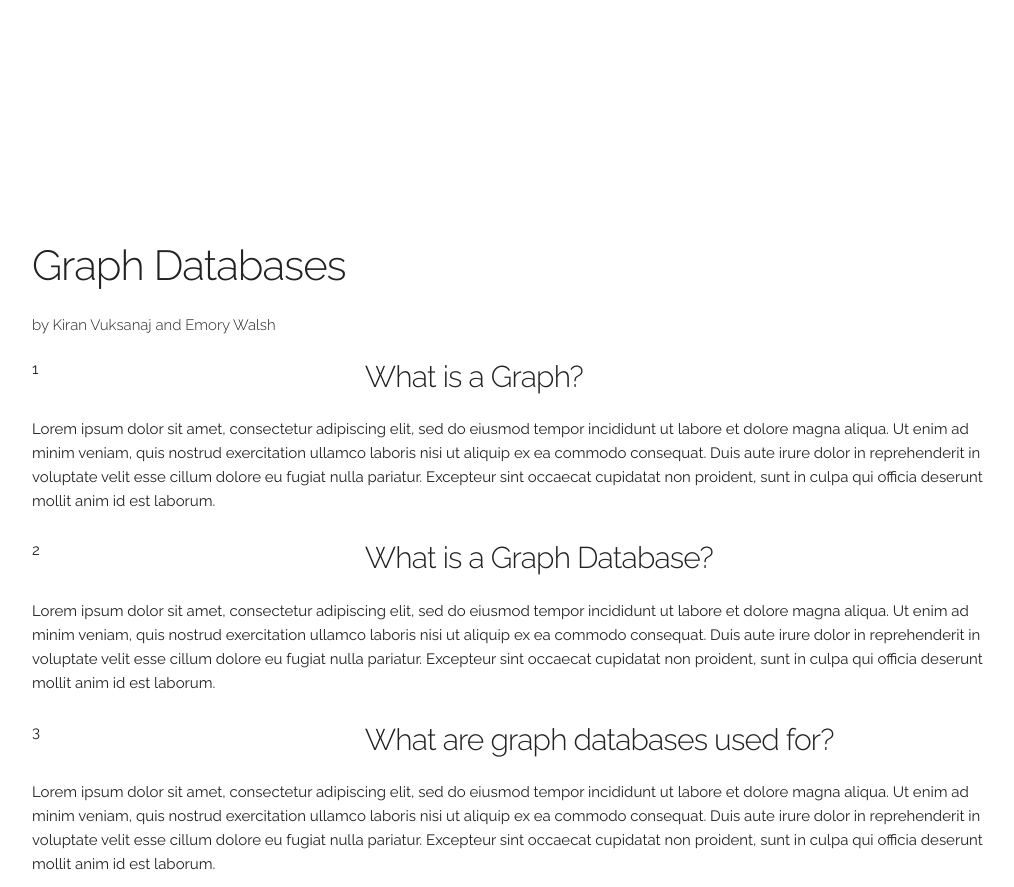
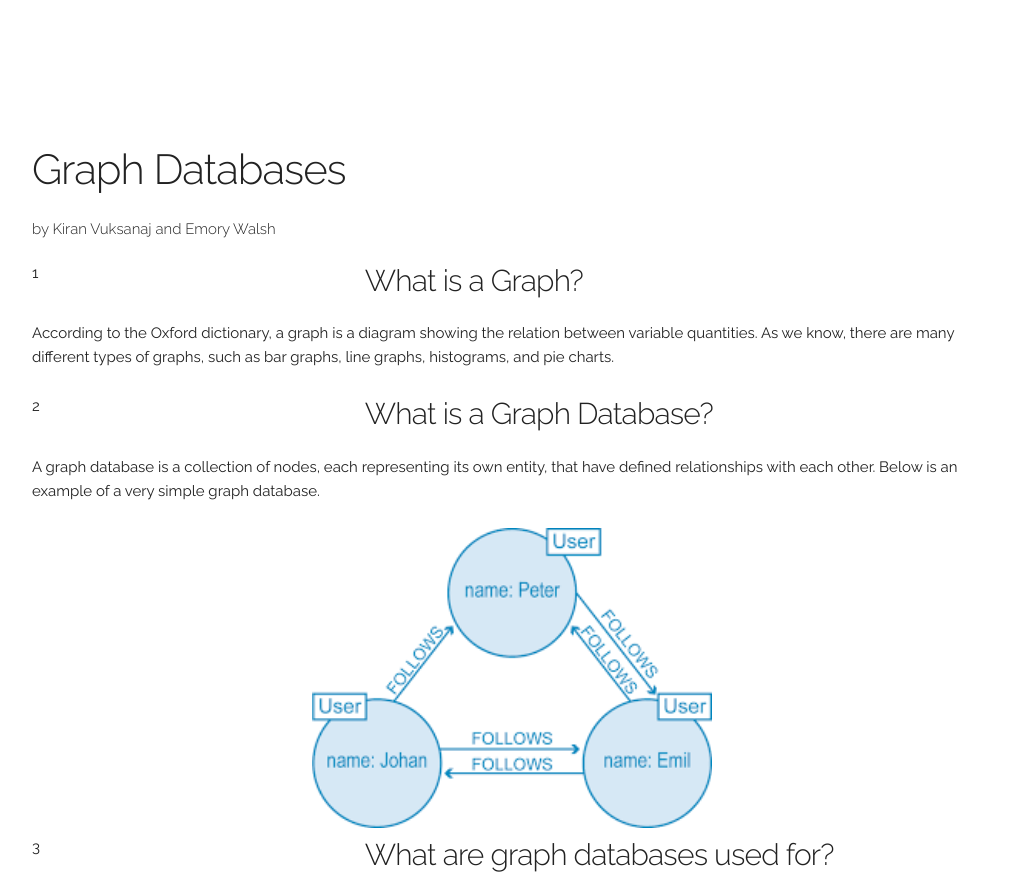
Before and after one commit to kiran-vuksanaj/p03, a plain HTML site: page index.html in a window 1280 px wide. Shown: the top 887 px of the page, without its empty margins (128-1142 px from the left). Drawn offline with Linux system fonts and the light colour scheme.

Commit message:
Added first two text answers and an image

```diff
--- a/index.html
+++ b/index.html
@@ -33,9 +33,9 @@
   –––––––––––––––––––––––––––––––––––––––––––––––––– -->
   <div class="container">
     <div class="row">
-      <div class="one-half column" style="margin-top: 25%">
+      <div class="one-half column" style="margin-top: 15%">
         <h2>Graph Databases</h2>
-		<h6>by Kiran Vuksanaj and Emory Walsh</h6>
+		    <h6>by Kiran Vuksanaj and Emory Walsh</h6>
       </div>
     </div>
 
@@ -48,7 +48,7 @@
 	  </div>
 	</div>
 	<div class="row">
-	  <p>Lorem ipsum dolor sit amet, consectetur adipiscing elit, sed do eiusmod tempor incididunt ut labore et dolore magna aliqua. Ut enim ad minim veniam, quis nostrud exercitation ullamco laboris nisi ut aliquip ex ea commodo consequat. Duis aute irure dolor in reprehenderit in voluptate velit esse cillum dolore eu fugiat nulla pariatur. Excepteur sint occaecat cupidatat non proident, sunt in culpa qui officia deserunt mollit anim id est laborum.</p>
+	  <p>According to the Oxford dictionary, a graph is a diagram showing the relation between variable quantities. As we know, there are many different types of graphs, such as bar graphs, line graphs, histograms, and pie charts.</p>
 	</div>
 
 	<div class="row">
@@ -60,8 +60,11 @@
 	  </div>
 	</div>
 	<div class="row">
-	  <p>Lorem ipsum dolor sit amet, consectetur adipiscing elit, sed do eiusmod tempor incididunt ut labore et dolore magna aliqua. Ut enim ad minim veniam, quis nostrud exercitation ullamco laboris nisi ut aliquip ex ea commodo consequat. Duis aute irure dolor in reprehenderit in voluptate velit esse cillum dolore eu fugiat nulla pariatur. Excepteur sint occaecat cupidatat non proident, sunt in culpa qui officia deserunt mollit anim id est laborum.</p>
-	</div>
+    <p>A graph database is a collection of nodes, each representing its own entity, that have defined relationships with each other. Below is an example of a very simple graph database.</p>
+    <div align="center">
+      <img src="static/simple.png" alt="Simple graph database" style="width:400px; height:300px; ">
+    </div>
+  </div>
 
 	<div class="row">
 	  <div class="one column">
```
Also changed, not shown: static/simple.png (added).
